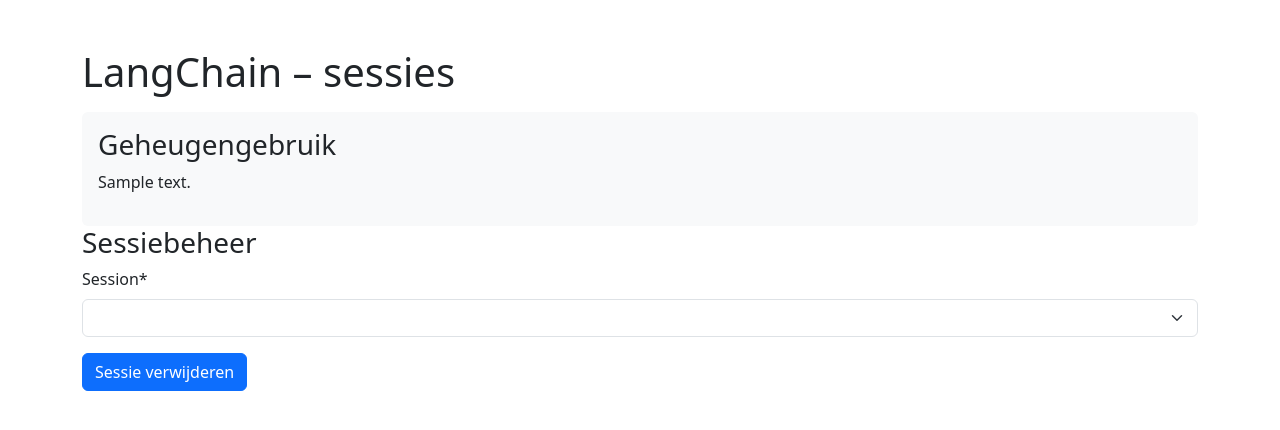
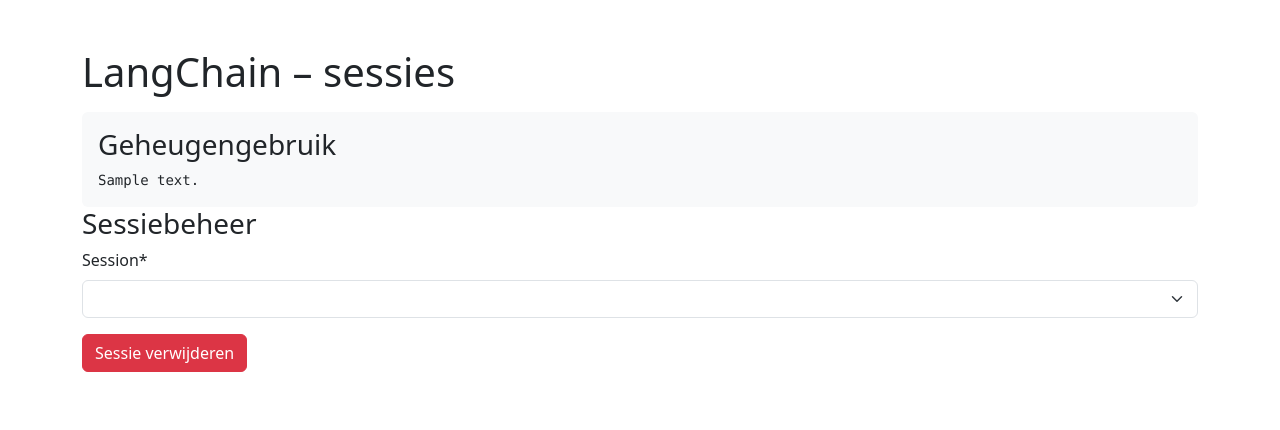
Before and after one commit to fkunneman/IVA_DI, a Django app: template ui/langchain/templates/langchain/manage_sessions.html in a window 1280 px wide. Shown: the part 56-486 px from the top of the page. Run offline with Django 5.2, Linux system fonts and the light colour scheme; tables that the repository leaves empty hold one stand-in row (values such as "Sample post"); the template is opened without the code that fills it: values that come from a table or form of the project are taken from there, most other values are stand-ins (such as "Sample title", 1, 10 or a date in 2020); lists and menus that the app fills with data are empty; some libraries are stand-ins or nearby versions.

Commit message:
Render memory use as is

```diff
--- a/ui/langchain/templates/langchain/manage_sessions.html
+++ b/ui/langchain/templates/langchain/manage_sessions.html
@@ -12,14 +12,14 @@ LangChain – sessies
 
     <div class="bg-body-tertiary p-3 rounded-2 mt-3">
     <h3>Geheugengebruik</h3>
-    <p>{{ cuda_summary }}</p>
+    <pre class="font-monospace mb-0">{{ cuda_summary }}</pre>
 
     </div>
 
 <h3>Sessiebeheer</h3>
     <form method="post">
         {{ form|crispy }}
-        <input type="submit" class="btn btn-primary" value="Sessie verwijderen">
+        <input type="submit" class="btn btn-danger" value="Sessie verwijderen">
         {% csrf_token %}
     </form>
 
```
